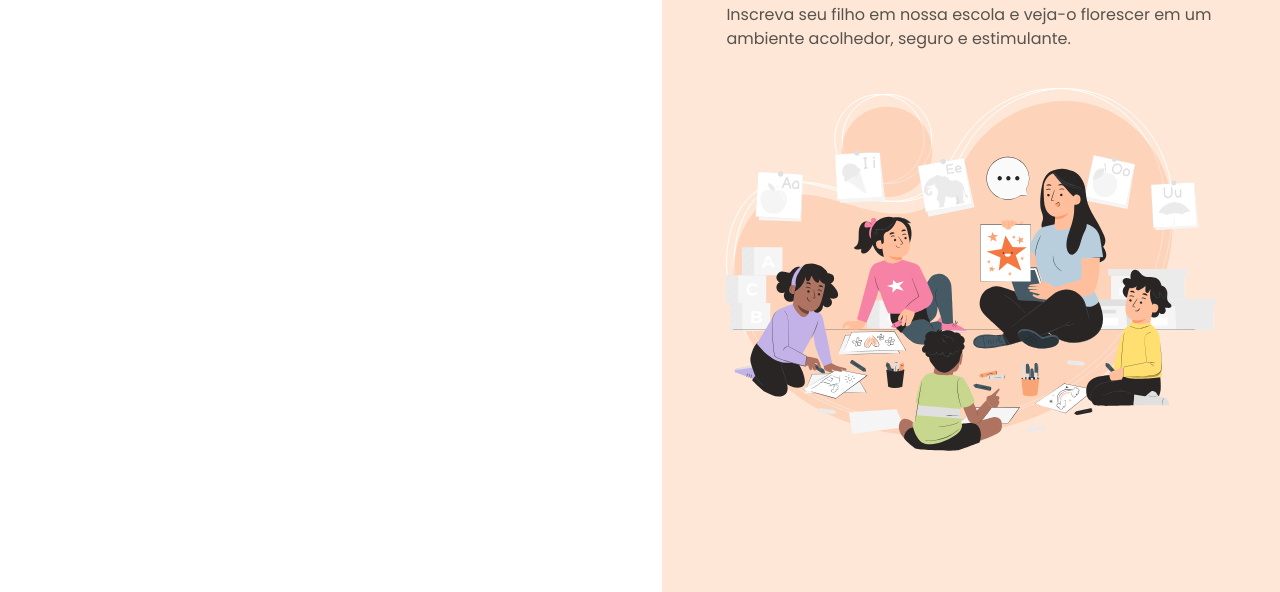
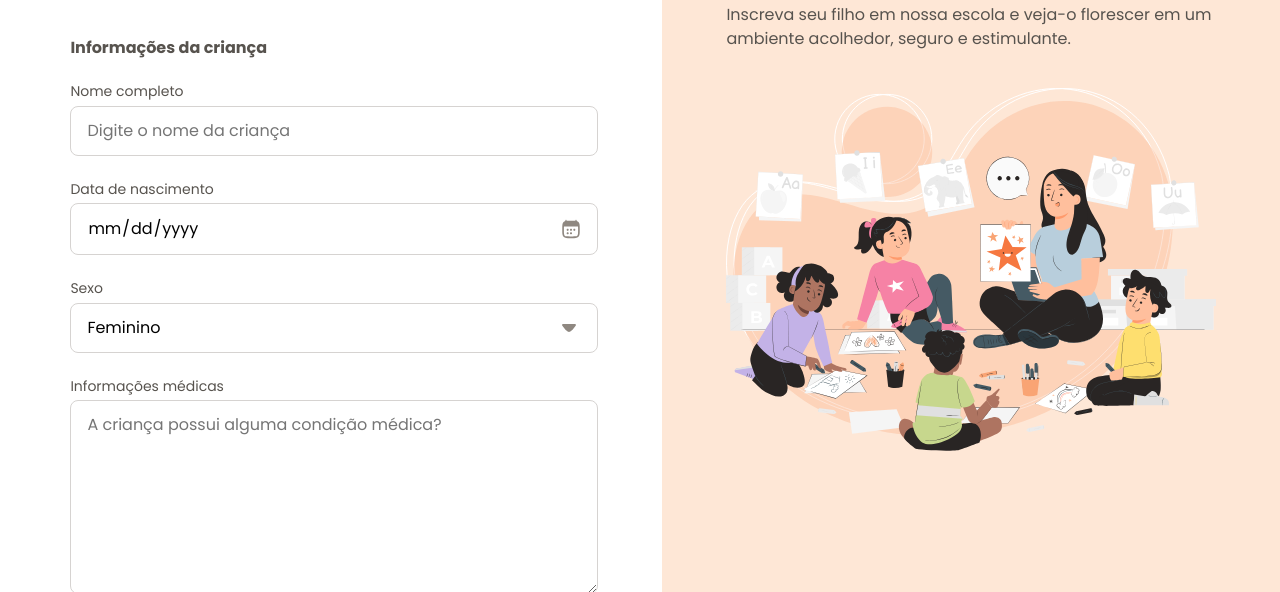
Before and after one commit to lucxsdias/Formulario-de-Matricula, a plain HTML site: page index.html in a window 1280 px wide. Shown: the part 208-800 px from the top of the page. Drawn offline with Linux system fonts and the light colour scheme; a web font is replaced by a local one.

Commit message:
config input/data

```diff
--- a/index.html
+++ b/index.html
@@ -23,6 +23,49 @@
                 </div>
                 <h1>Formulário de matrícula</h1>
                 <p>Preencha os dados abaixo para matricular seu filho na escola de educação infantil Estrelas do Amanhã.</p>
+                <form action="" method="post" enctype="multipart/form-data">
+                    <fieldset>
+                        <legend>Informações da criança</legend>
+                        <div class="input-wrapper">
+                            <label for="fullname">Nome completo</label>
+                            <input
+                            type="text"
+                            id="fullname"
+                            name="fullname"
+                            placeholder="Digite o nome da criança">
+                        </div>
+                        <div class="input-wrapper">
+                            <label for="birth-date">Data de nascimento</label>
+                            <input
+                            type="date"
+                            id="birth-date"
+                            name="birth-date">
+                        </div>
+                        <div class="selection-wrapper">
+                            <label for="gender">Sexo</label>
+                            <select name="gender" id="gender">
+                                <option value="female">Feminino</option>
+                                <option value="male">Masculino</option>
+                            </select>
+                        </div>
+                        <div class="textarea-wrapper">
+                            <label for="medical-info">Informações médicas</label>
+                            <textarea
+                            name="medical-info"
+                            id="medical-info"
+                            placeholder="A criança possui alguma condição médica?"
+                            cols="40" rows="7"></textarea>
+                        </div>
+                        <div class="droparea-wrapper">
+                            <input
+                            type="file"
+                            id="birth-file"
+                            name="birth-file">
+                            <img src="assets/icons/cloud-upload.svg" alt="imagem-upload">
+                            <p>Clique aqui para <br>selecionar os arquivos</p>
+                        </div>
+                    </fieldset>
+                </form>
             </div>
         </main>
         <aside>
--- /dev/null
+++ b/style/fields/index.css
@@ -0,0 +1,46 @@
+input, textarea, select{
+    appearance: none;
+    width: 100%;
+    border-radius: .5rem;
+    border: 1px solid var(--stroke-default);
+
+    padding: .75rem 1rem;
+    font: var(--font-family);
+}
+
+label{
+    font: var(--text-sm);
+
+    display: block;
+    margin-bottom: .25rem;
+}
+
+input:focus, select:focus, textarea:focus{
+    outline: .25rem solid var(--surface-secondary);
+    border: .125rem solid var(--stroke-highlight);
+    outline-offset: .1px;
+}
+
+input[type="date"]{
+    position: relative;
+
+    &::-webkit-calendar-picker-indicator{
+        opacity: 0;
+    }
+
+    &::before{
+        content: "";
+        position: absolute;
+        background: url(../../assets/icons/calendar-03.svg) center/contain;
+        right: 1rem;
+        width: 1.25rem;
+        height: 1.25rem;
+
+        top: 50%;
+        transform: translateY(-50%);
+    }
+}
+
+select{
+    background: url(../../assets/icons/arrow-down-01.svg) no-repeat calc(100% - 1rem);
+}
--- /dev/null
+++ b/style/forms.css
@@ -0,0 +1,16 @@
+@import url(fields/index.css);
+
+form{
+    margin-top: 3rem;
+}
+
+fieldset{
+    border: none;
+    display: grid;
+    gap: 1.5rem;
+}
+
+legend{
+    font: 600 1rem/1.25 var(--font-family);
+    margin-bottom: 1.5rem;
+}
--- a/style/index.css
+++ b/style/index.css
@@ -1,2 +1,3 @@
 @import url(global.css);
 @import url(layout.css);
+@import url(forms.css);
```
